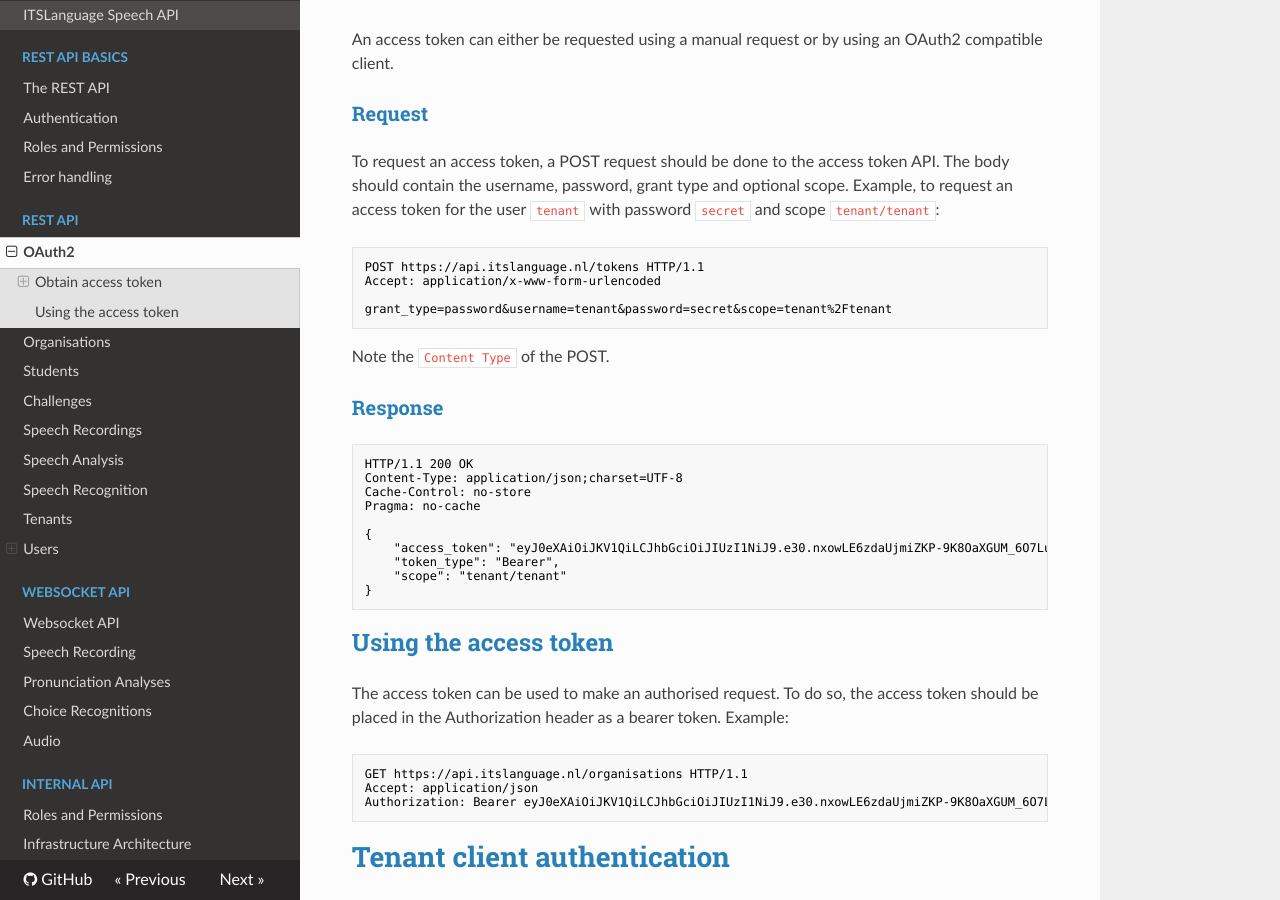
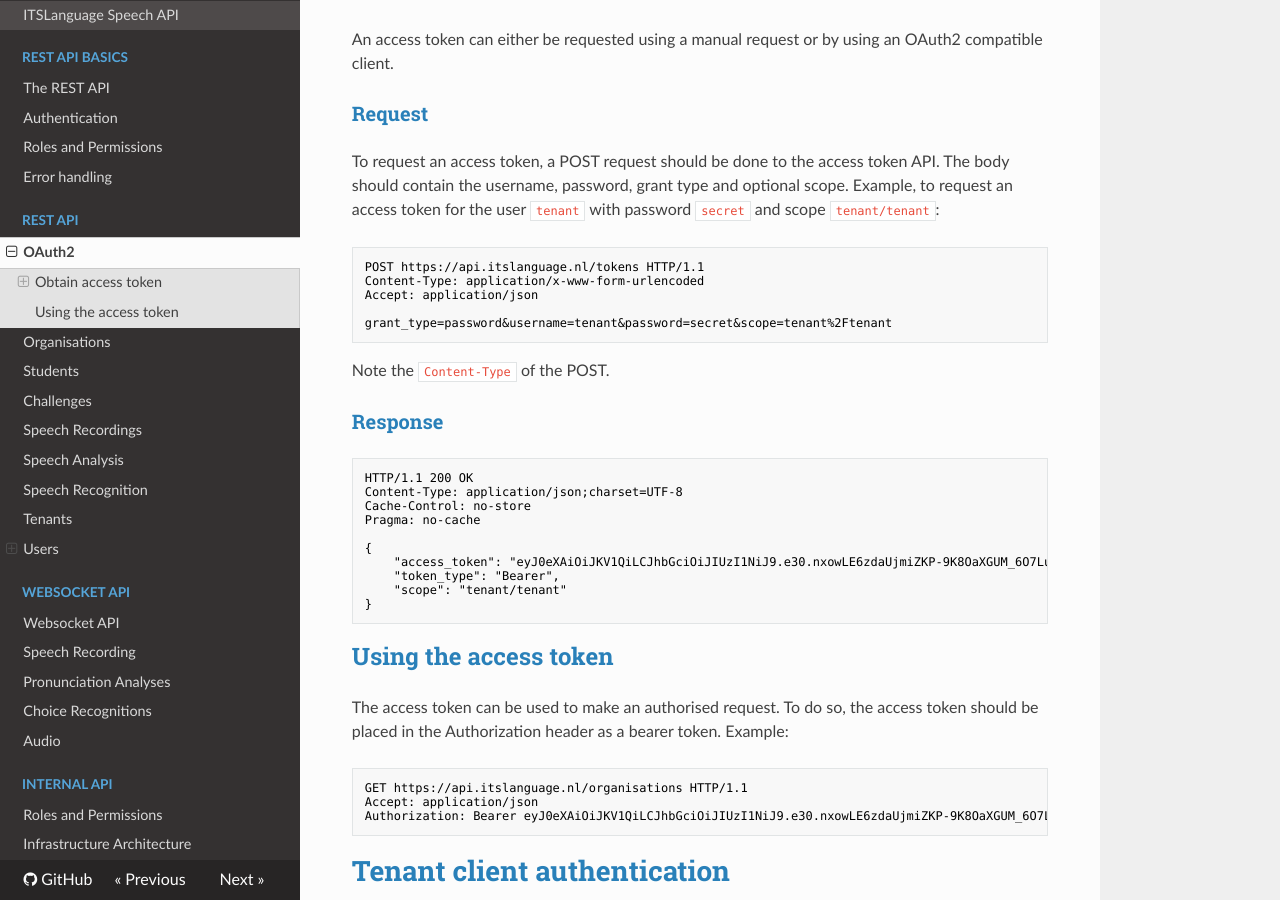
Before and after one commit to joggienl/itslanguage-docs, an MkDocs documentation site: the page built from docs/api/oauth2.md, in a window 1280 px wide and 900 px high, scrolled down 452 px. Built offline with MkDocs 1.6.1, drawn with Linux system fonts in a browser that asks for light colours; nearby versions of some CDN libraries; old or Windows-style settings are respelled for this version of MkDocs.

Commit message:
docs(oauth2): fix example request headers
State the correct content type and accepted content type.

````diff
--- a/docs/api/oauth2.md
+++ b/docs/api/oauth2.md
@@ -26,12 +26,13 @@ scope. Example, to request an access token for the user `tenant` with password
 
 ```http
 POST https://api.itslanguage.nl/tokens HTTP/1.1
-Accept: application/x-www-form-urlencoded
+Content-Type: application/x-www-form-urlencoded
+Accept: application/json
 
 grant_type=password&username=tenant&password=secret&scope=tenant%2Ftenant
 ```
 
-Note the `Content Type` of the POST.
+Note the `Content-Type` of the POST.
 
 ### Response
 
````
